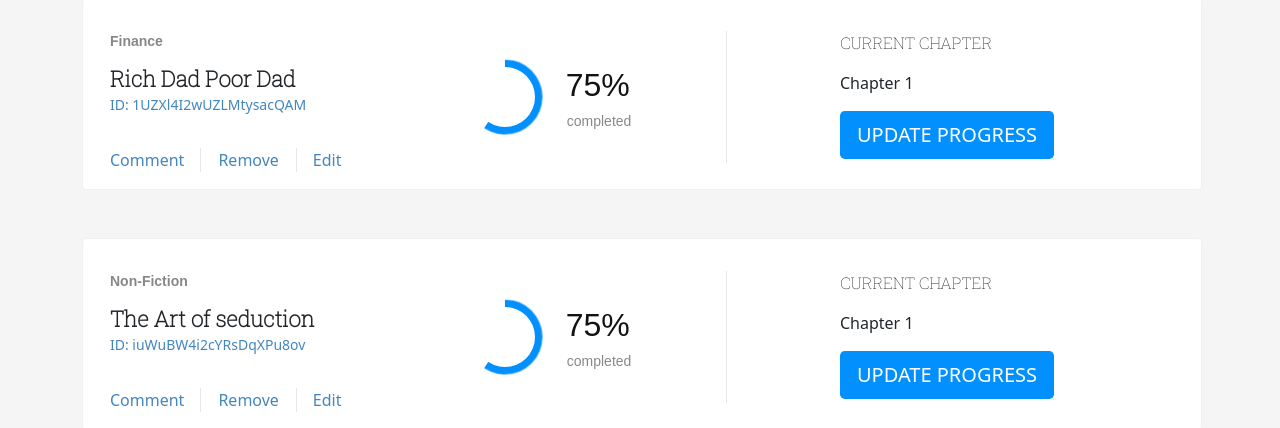
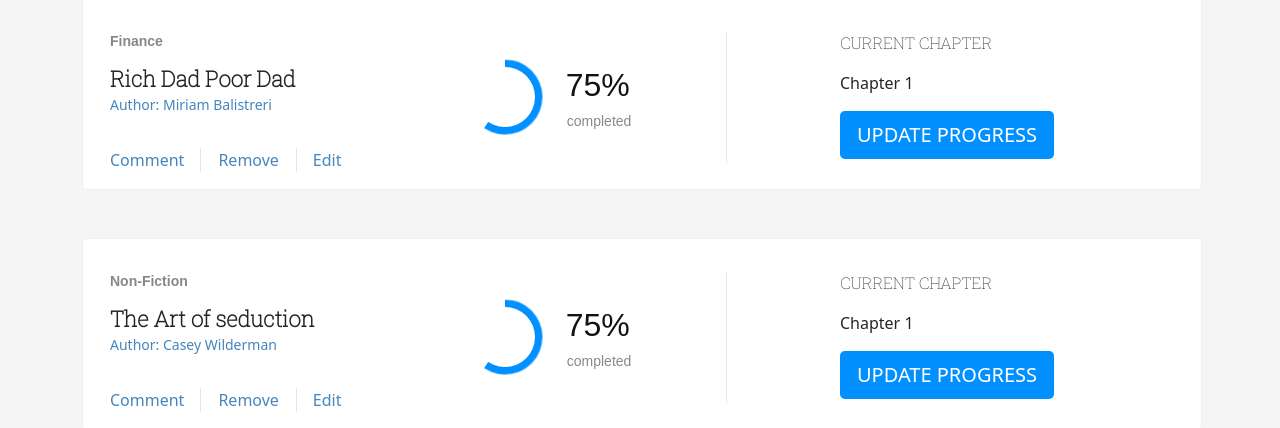
Before and after one commit to tanzila-abedin/bookstore, a React (Create React App) app: page / in a window 1280 px wide. Shown: the part 231-659 px from the top of the page. Built offline with nearby package versions, Linux system fonts and the light colour scheme.

Commit message:
Import faker library to display random names in place of IDs

```diff
--- a/package.json
+++ b/package.json
@@ -6,10 +6,12 @@
     "@testing-library/jest-dom": "^5.11.4",
     "@testing-library/react": "^11.1.0",
     "@testing-library/user-event": "^12.1.10",
+    "faker": "^5.5.3",
     "nanoid": "^3.1.30",
     "prop-types": "^15.7.2",
     "react": "^17.0.2",
     "react-dom": "^17.0.2",
+    "react-fakers": "^1.0.3-rc1",
     "react-icons": "^4.3.1",
     "react-redux": "^7.2.6",
     "react-scripts": "4.0.3",
@@ -25,7 +27,7 @@
     "test": "react-scripts test",
     "eject": "react-scripts eject",
     "eslint": "npx eslint . --fix",
-   "lint": "npx stylelint '**/*.{css,scss}' --fix"
+    "lint": "npx stylelint '**/*.{css,scss}' --fix"
   },
   "eslintConfig": {
     "extends": [
--- a/src/components/Book.js
+++ b/src/components/Book.js
@@ -13,7 +13,7 @@
           {title}
         </p>
         <p className="id text-link font-robo font-light md:text-sm mb-4">
-          ID:
+          Author:
           {' '}
           {id}
         </p>
--- a/src/containers/BooksForm.js
+++ b/src/containers/BooksForm.js
@@ -1,8 +1,9 @@
 import Select from 'react-select';
 import { useState } from 'react';
 import { useDispatch } from 'react-redux';
-import { nanoid } from 'nanoid';
 import { createBook } from '../actions';
+
+const faker = require('faker');
 
 const categories = ['Action', 'Biography', 'History', 'Horror', 'Kids', 'Learning', 'Sci-Fi'];
 const option = categories.map((category) => ({
@@ -14,7 +15,7 @@
   const [title, setTitle] = useState();
   const [category, setCategory] = useState();
   const dispatch = useDispatch();
-  const id = nanoid();
+  const id = faker.name.findName();
 
   const handleChange = (e) => {
     e.preventDefault();
--- a/src/index.js
+++ b/src/index.js
@@ -2,17 +2,19 @@
 import ReactDOM from 'react-dom';
 import { Provider } from 'react-redux';
 import './index.css';
-import { nanoid } from 'nanoid';
+// import { nanoid } from 'nanoid';
 import { createStore, applyMiddleware } from 'redux';
 import { composeWithDevTools } from 'redux-devtools-extension';
 import logger from 'redux-logger';
 import App from './components/App';
 import rootReducer from './reducers';
 
+const faker = require('faker');
+
 const initialState = {
   books: [
-    { id: nanoid(), title: 'Rich Dad Poor Dad', category: 'Finance' },
-    { id: nanoid(), title: 'The Art of seduction', category: 'Non-fiction' },
+    { id: faker.name.findName(), title: 'Rich Dad Poor Dad', category: 'Finance' },
+    { id: faker.name.findName(), title: 'The Art of seduction', category: 'Non-fiction' },
   ],
 };
 
```
